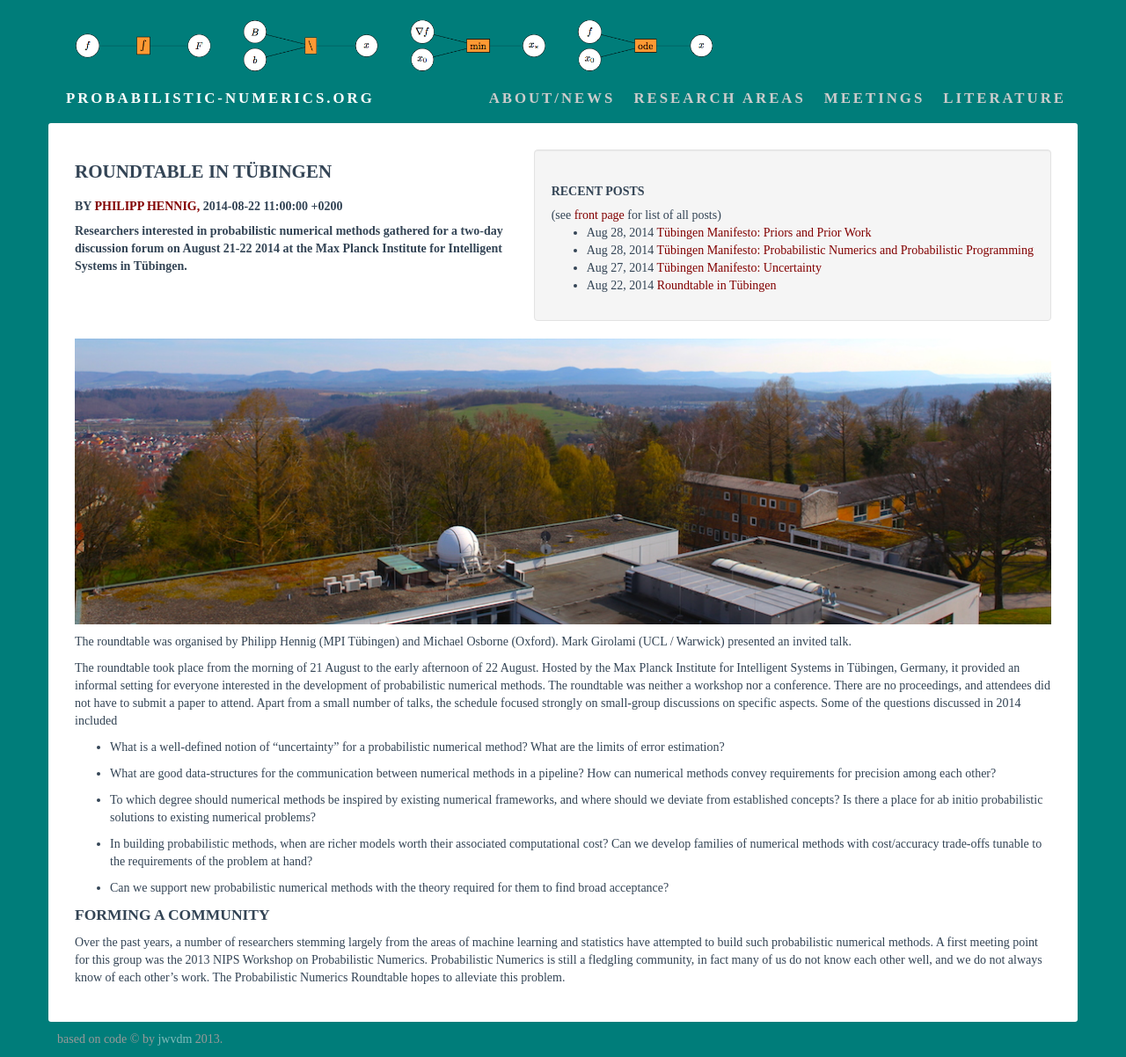
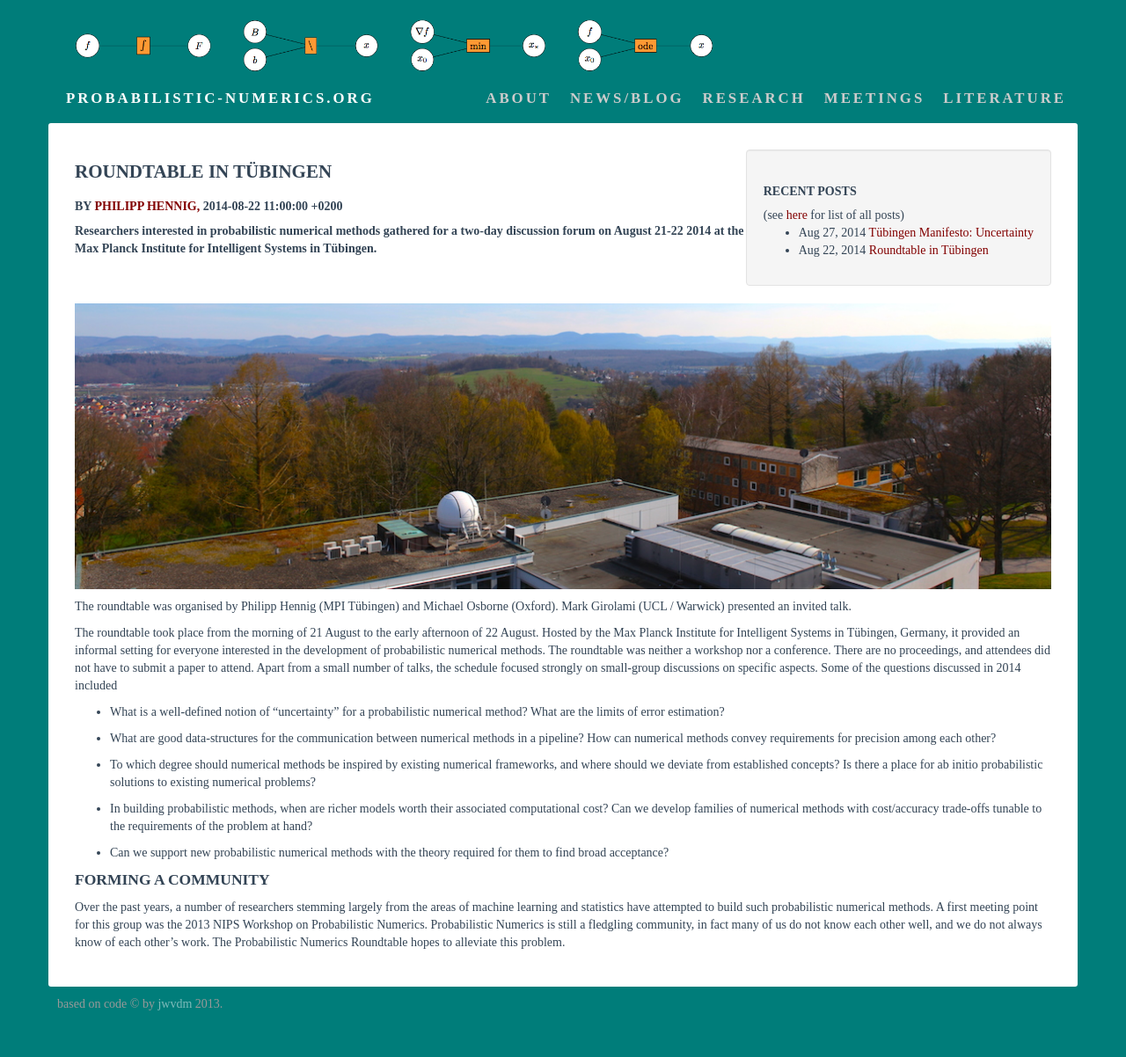
Before and after one commit to philipphennig/probabilistic-numerics.org, a Jekyll site: the page built from _posts/2014-08-22-Roundtable-2014-in-Tuebingen.md, in a window 1280 px wide. Shown: the whole page at 88% size. Built offline with Jekyll 4.4.1, drawn with Linux system fonts in a browser that asks for light colours; after the commit the page ends 1162 px from its top, so only the background shows below that.

Commit message:
layout edits, and unpublishing of two posts for more dramatic staged publishing

```diff
--- a/_config.yml
+++ b/_config.yml
@@ -6,9 +6,11 @@
 description: A community website collecting research on algorithms that assign probability distributions to the unknown result of deterministic computations.
 
 navigation:
-- text: About/News
+- text: About
   url: /index.html
-- text: Research Areas
+- text: News/Blog
+  url: /news/index.html
+- text: Research
   url: /research/index.html
 - text: Meetings
   url: /meetings/index.html
--- a/_layouts/post.html
+++ b/_layouts/post.html
@@ -38,7 +38,7 @@
 
       <div class="pull-right well container">
 	<h3>recent posts</h3>
-	(see <a href="index.html">front page</a> for list of all posts)
+	(see <a href="/news/index.html">here</a> for list of all posts)
 
 	<ul class="posts">
 	  {% for post in site.posts limit:5 %}
```
Also changed, not shown: _includes/contact.md (+1 -1 lines), _posts/2014-08-28-Roundtable-Priors-and-Prior-Work.md (+2 -2 lines), _posts/2014-08-28-Roundtable-ProbNum-ProbProg.md (+2 -2 lines), index.html (+1 -12 lines), news/index.html (added, +16 -0 lines).
